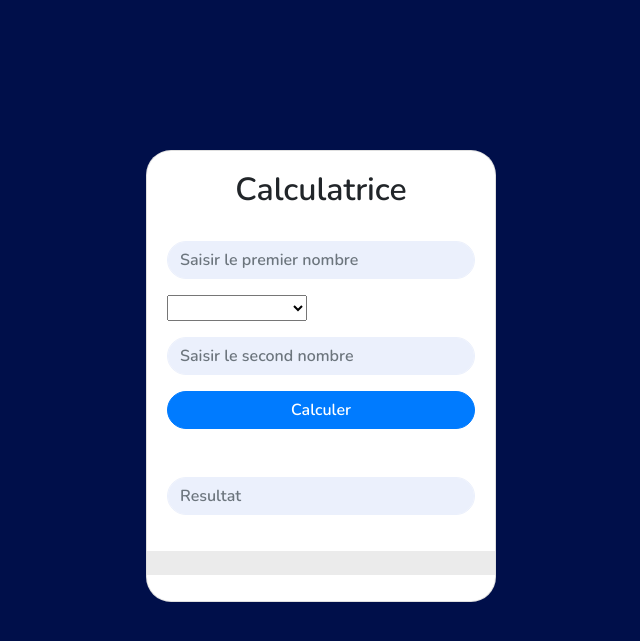
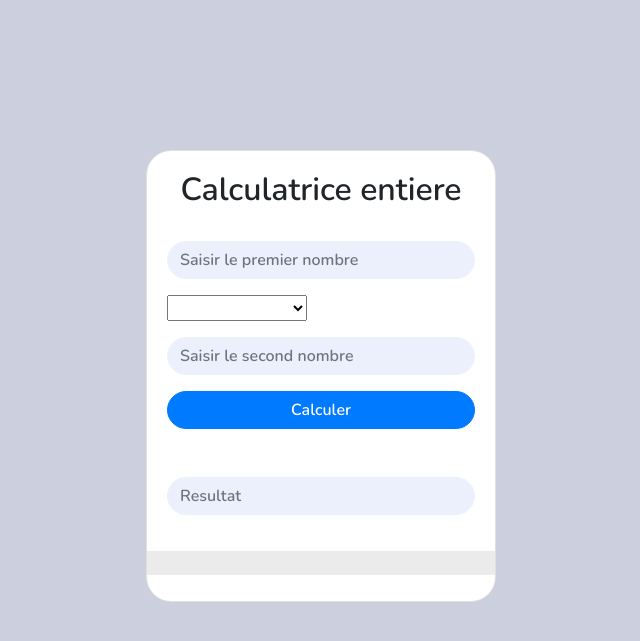
Before and after one commit to Alfousseni/CalculatricePhp, a PHP site: page / in a window 1280 px wide. Shown: the top 641 px of the page, without its empty margins (319-959 px from the left). Run offline with PHP 8.4, Linux system fonts and the light colour scheme.

Commit message:
end version

```diff
--- a/index.css
+++ b/index.css
@@ -1,7 +1,7 @@
 
 #body {
     font-family: 'Nunito';
-  background-color:  #000f4a;
+  background-color:  #cccfdd;
   }
   #login-card{
       width:350px;
--- a/index.php
+++ b/index.php
@@ -92,7 +92,7 @@ if(isset($_POST['calcul'])){
 
   <div id="login-card" class="card">
       <div class="card-body">
-        <h2 class="text-center">Calculatrice</h2>
+        <h2 class="text-center">Calculatrice entiere</h2>
         <br>
         <form action="index.php" method="POST">
           <div class="form-group">
```
